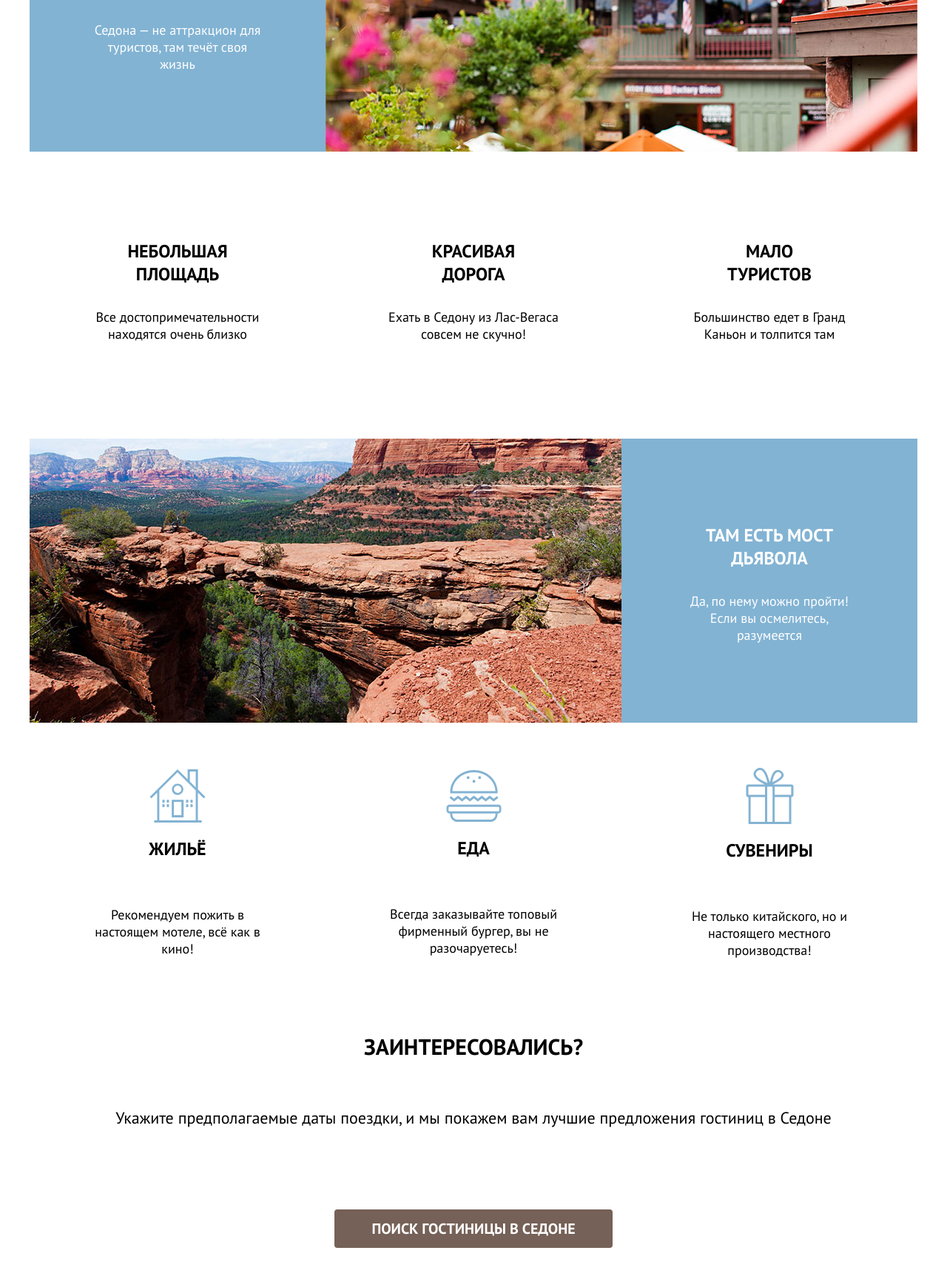
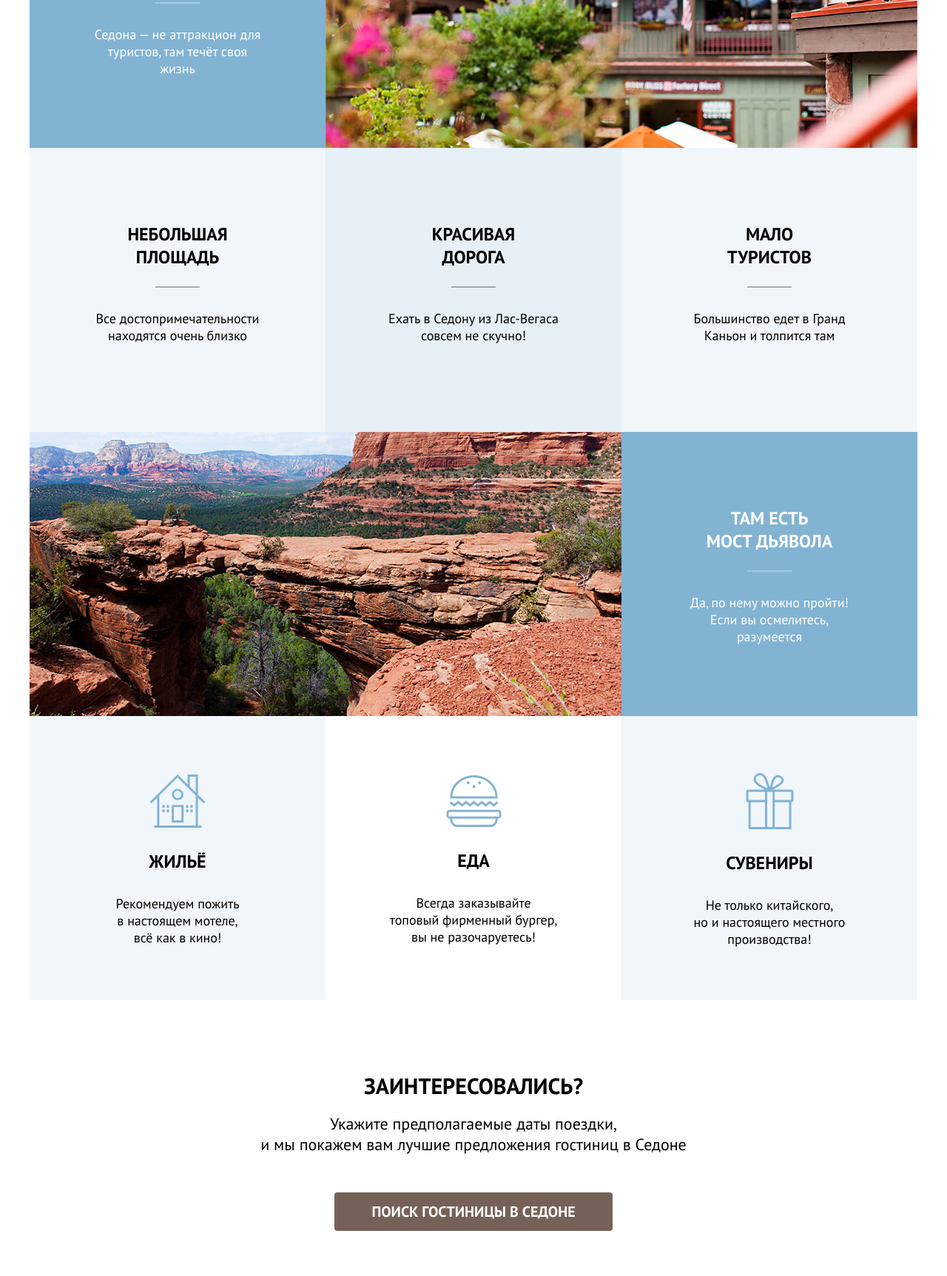
Before and after one commit to htmlacademy-htmlcss/2187575-sedona-35, a plain HTML site: page index.html in a window 1280 px wide. Shown: the part 1043-2768 px from the top of the page at 74% size. Before the commit the page ends 2730 px from the top, so only its background shows below. Drawn offline with Linux system fonts and the light colour scheme.

Commit message:
Выравнивает грид и отступы

```diff
--- a/index.html
+++ b/index.html
@@ -9,12 +9,13 @@
     <div class="content">
     <header>
       <div class="navigation">
-        <span class="container-left">
-          <img src="images\logo.svg" alt="logo" class="logo">
+        <div class="container-left">
+          <img src="images/logo.svg" alt="logo" class="logo">
             <nav class="menu">
               <ul class="menu-list">
                 <li class="menu-item">
                 Главная
+                <hr class="current">
                 </li>
                 <li class="menu-item">
                 О Седоне
@@ -24,20 +25,20 @@
                 </li>
               </ul>
             </nav>
-          </span>
-        <span class="container-right">
+        </div>
+        <div class="container-right">
           <img src="images/icons/search.svg" alt="search" class="search">
           <img src="images/icons/Vector.svg" alt="heart" class="heart">
-          <button class="button">Хочу сюда!</button>
-        </span>
+          <button class="button want">Хочу сюда!</button>
+        </div>
       </div>
     </header>
     <main>
       <div class="welcome">
-        <img src="images/welcome/welcome.svg" alt="Welcome">
-        <img src="images/welcome/toTheGorgeous.svg" alt="To the gorgeous">
-        <img src="images/welcome/Sedona.svg" alt="Sedona" >
-        <img src="images/welcome/vector-foot.svg" alt="Vector" >
+        <img src="images/welcome/welcome.svg" alt="Welcome" class="img-welcome top-content">
+        <img src="images/welcome/toTheGorgeous.svg" alt="To the gorgeous" class="img-welcome">
+        <img src="images/welcome/Sedona.svg" alt="Sedona" class="img-welcome main-content" >
+        <img src="images/welcome/vector-foot.svg" alt="Vector" class="img-welcome" >
       </div>
       <div class="main-text">
       <p class="bold-text">Седона — небольшой городок в Аризоне,<br>
@@ -47,52 +48,57 @@
       <ul class="card-list">
         <li class="card blue">
           <h2>Настоящий Городок</h2>
+          <hr>
           <p class="bottom-text">Седона — не аттракцион для туристов, там течёт своя жизнь</p>
         </li>
         <li class="card-image">
           <img src="images/card/card-1.jpg" alt="card" width="800" height="384">
         </li>
-        <li class="card white">
+        <li class="card white-12">
           <h2>Небольшая площадь</h2>
+          <hr class="white">
           <p class="bottom-text">Все достопримечательности находятся очень близко</p>
         </li>
-        <li class="card white">
+        <li class="card white-20">
           <h2>Красивая дорога</h2>
+          <hr class="white">
           <p class="bottom-text">Ехать в Седону из Лас-Вегаса совсем не скучно!</p>
         </li>
-        <li class="card white">
+        <li class="card white-12">
           <h2>Мало туристов</h2>
+          <hr class="white">
           <p class="bottom-text">Большинство едет в Гранд Каньон и толпится там</p>
         </li>
         <li class="card-image">
           <img src="images/card/card-2.jpg" alt="card" width="800" height="384">
         </li>
         <li class="card blue">
-          <h2>Там есть мост дьявола</h2>
+          <h2>Там есть <br> мост дьявола</h2>
+          <hr>
           <p class="bottom-text">Да, по нему можно пройти! Если вы осмелитесь, разумеется</p>
         </li>
-        <li class="card">
-          <img src="images/card/icons/house.svg" alt="icon">
-          <h2>Жильё</h2>
-          <p class="bottom-text">Рекомендуем пожить в настоящем мотеле,
+        <li class="card white-12">
+          <img src="images/card/icons/house.svg" alt="icon" class="icon-grid">
+          <h2 class="bottom">Жильё</h2>
+          <p class="bottom-text">Рекомендуем пожить <br> в настоящем мотеле, <br>
             всё как в кино!</p>
         </li>
         <li class="card">
-          <img src="images/card/icons/food.svg" alt="icon">
-          <h2>Еда</h2>
-          <p class="bottom-text">Всегда заказывайте топовый фирменный бургер, вы не разочаруетесь!</p>
+          <img src="images/card/icons/food.svg" alt="icon" class="icon-grid">
+          <h2 class="bottom">Еда</h2>
+          <p class="bottom-text">Всегда заказывайте <br> топовый фирменный бургер, вы не разочаруетесь!</p>
         </li>
-        <li class="card">
-          <img src="images/card/icons/box.svg" alt="icon">
-          <h2>Сувениры</h2>
-          <p class="bottom-text">Не только китайского, но и настоящего местного производства!</p>
+        <li class="card white-12">
+          <img src="images/card/icons/box.svg" alt="icon" class="icon-grid">
+          <h2 class="bottom">Сувениры</h2>
+          <p class="bottom-text">Не только китайского, <br> но и настоящего местного производства!</p>
         </li>
       </ul>
       <div class="search-hotel">
-        <p class="bold-text">Заинтересовались?</p>
-        <p class="normal-text">Укажите предполагаемые даты поездки,
+        <p class="bold-text hotel">Заинтересовались?</p>
+        <p class="normal-text hotel">Укажите предполагаемые даты поездки,<br>
           и мы покажем вам лучшие предложения гостиниц в Седоне</p>
-          <button class="hotel">ПОИСК ГОСТИНИЦЫ В СЕДОНЕ</button>
+          <button class="button hotel">ПОИСК ГОСТИНИЦЫ В СЕДОНЕ</button>
       </div>
     </main>
     <footer>
--- a/style.css
+++ b/style.css
@@ -14,8 +14,6 @@
    url(/fonts/ptsans-400.woff2);
 }
 
-
-
 body {
   margin: 0;
 }
@@ -26,6 +24,16 @@ width: 100%;
 
 ul {
   list-style-type: none;
+  margin-top: 20px;
+}
+
+.current {
+  position: absolute;
+  top: 54px;
+  height: 2px;
+  width: 68px;
+  background-color: #756257;
+  border-style: none;
 }
 
 .content {
@@ -46,6 +54,10 @@ ul {
   font-size: 16px;
   line-height: 20px;
   text-transform: uppercase;
+}
+
+.want {
+  margin-bottom: 5px;
 }
 
 .menu-item {
@@ -89,6 +101,23 @@ ul {
   width: 100%;
   height: 485px;
   margin-bottom: 69px;
+  margin-top: -5px;
+}
+
+.img-welcome {
+  display: block;
+  margin-left: auto;
+  margin-right: auto;
+}
+
+.img-welcome.top-content {
+  padding-top: 51px;
+  padding-bottom: 11px;
+}
+
+.img-welcome.main-content {
+  padding-top: 54px;
+  padding-bottom: 25px;
 }
 
 main {
@@ -118,6 +147,10 @@ main {
   grid-template-columns: repeat(3, 400px);
 }
 
+li {
+  font-size: 0;
+}
+
 .card {
   width: 400px;
   height: 384px;
@@ -127,9 +160,21 @@ main {
   justify-content: center;
 }
 
+.card-image {
+  grid-column: span 2;
+}
+
 .card.blue {
 color: #FFFFFF;
 background-color: #82B3D3;
+}
+
+.card.white-12 {
+  background-color: #83B3D31F;
+}
+
+.card.white-20 {
+  background-color: #83B3D333;
 }
 
 h2 {
@@ -139,6 +184,25 @@ h2 {
   width: 175px;
   height: 56px;
   text-transform: uppercase;
+  margin-top: 0;
+  margin-bottom: 30px;
+  padding-top: 80px;
+}
+
+.bottom {
+ padding-top: 0;
+}
+
+hr {
+  height: 2px;
+  width: 60px;
+  background-color: #FFFFFF4D;
+  border-style: none;
+  margin-bottom: 30px;
+}
+
+hr.white {
+  background-color: #0000004D;
 }
 
 .bottom-text {
@@ -147,25 +211,33 @@ h2 {
   font-size: 18px;
   width: 230px;
   height: 63px;
+  margin-top: 0;
+  margin-bottom: 81px;
 }
 
-.card-image {
-  grid-column: span 2;
+.icon-grid {
+  padding-top: 80px;
+  margin-bottom: 30px;
 }
 
-
-
-.hotel {
-  background: #756157;
-  border-radius: 4px;
-  border-style: none;
+.button.hotel {
   width: 376px;
   height: 52px;
-  color: #FFFFFF;
   font-family: 'PT Sans';
   font-style: normal;
   font-weight: 700;
   font-size: 20px;
-  line-height: 36px;
   text-transform: uppercase;
+  margin-bottom: 96px;
+  margin-top: 54px;
 }
+
+.bold-text.hotel {
+  margin-top: 96px;
+  margin-bottom: 0;
+}
+
+.normal-text.hotel {
+  margin-top: -15px;
+  padding-bottom: 5px;
+}
```
